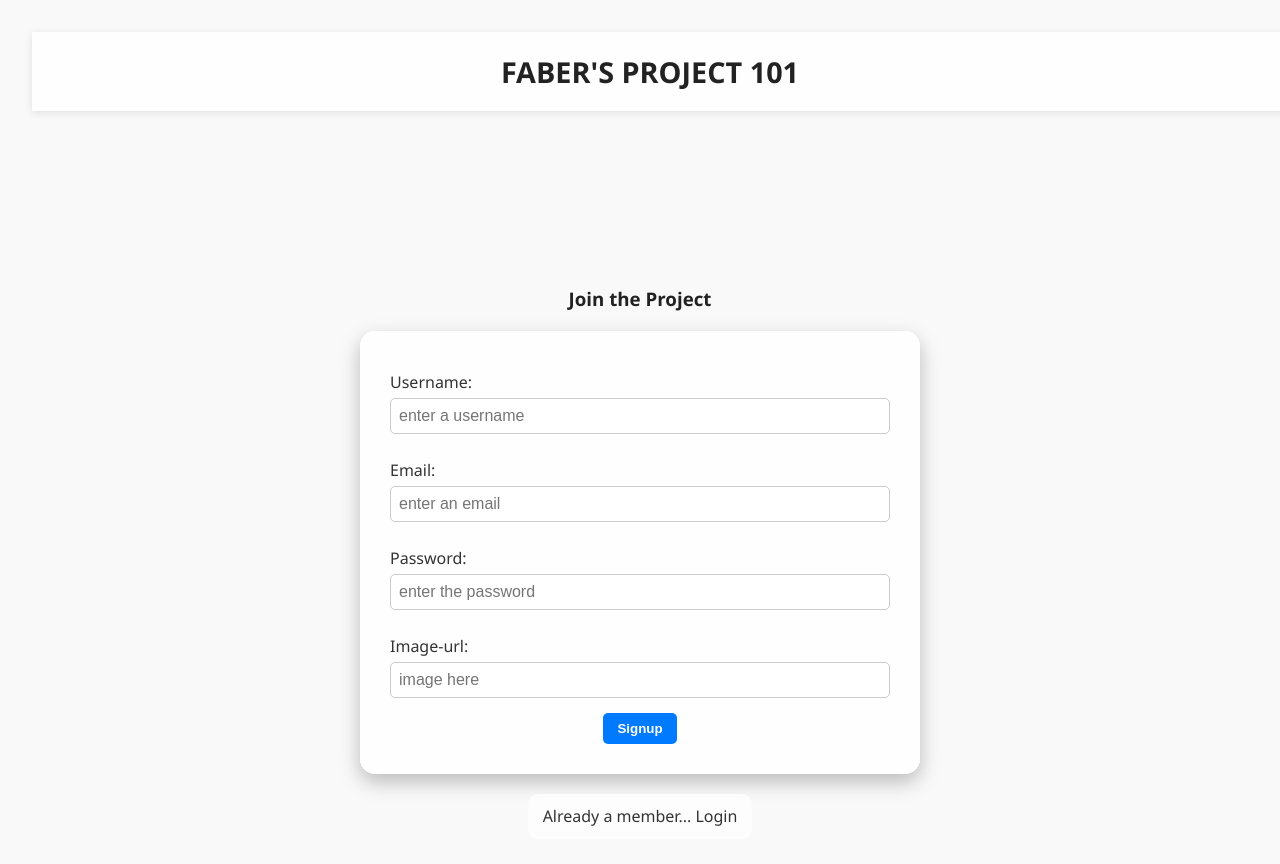
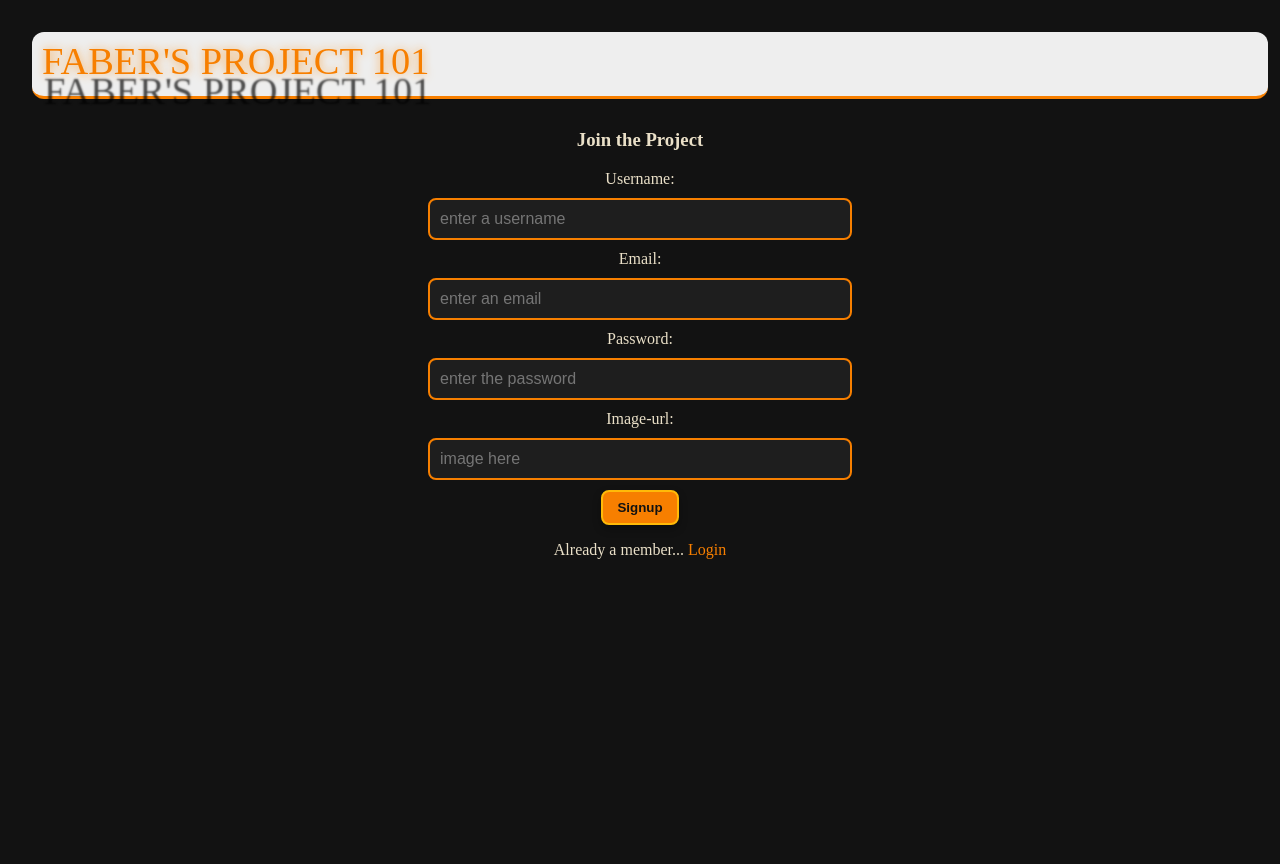
Before and after one commit to Leinyem/My-App-Frontend, a React (Vite) app: page / in a window 1280 px wide. Shown: the top 864 px of the page. After the commit the page ends 800 px from the top, so only its background shows below. Built offline with nearby package versions, Linux system fonts and the light colour scheme.

Commit message:
delete and create weird....

```diff
--- a/src/App.css
+++ b/src/App.css
@@ -4,184 +4,83 @@
   padding: 2rem;
   text-align: center;
 }
-/* App.css */
 
 body {
   margin: 0;
   padding: 0;
-  font-family: "Segoe UI", Tahoma, Geneva, Verdana, sans-serif;
-  background-color: #f9f9f9;
-  color: #333;
+  font-family: "Merriweather", serif;
+  background-color: #121212;
+  color: #eae0c8;
 }
 
 a {
   text-decoration: none;
-  color: inherit;
+  color: #f77f00;
+  transition: color 0.3s ease;
+}
+
+a:hover {
+  color: #ffba08;
 }
 
 button {
-  background-color: #007bff;
-  color: white;
-  border: none;
-  padding: 8px 14px;
-  border-radius: 5px;
+  background-color: #f77f00;
+  color: #121212;
+  border: 2px solid #ffba08;
+  padding: 8px 14px; /* Botones más pequeños */
+  border-radius: 8px;
   cursor: pointer;
   font-weight: bold;
-  transition: background-color 0.3s ease;
+  transition: background-color 0.3s ease, border-color 0.3s ease,
+    box-shadow 0.3s ease, transform 0.2s ease;
+  box-shadow: 0 4px 8px rgba(0, 0, 0, 0.3);
 }
 
 button:hover {
-  background-color: #0056b3;
+  background-color: #ffba08;
+  border-color: #f77f00;
+  box-shadow: 0 6px 12px rgba(0, 0, 0, 0.5);
+  transform: translateY(-3px);
 }
 
-textarea {
-  width: 100%;
+textarea,
+input {
+  width: 50%;
+  max-width: 400px;
+  margin: 10px auto;
+  display: block;
   padding: 10px;
-  margin-top: 10px;
   font-size: 1rem;
-  border-radius: 5px;
-  border: 1px solid #ccc;
-  resize: vertical;
+  border-radius: 8px;
+  border: 2px solid #f77f00;
+  background-color: #1e1e1e;
+  color: #eae0c8;
 }
 
-input {
-  padding: 8px;
-  font-size: 1rem;
-  border-radius: 5px;
-  border: 1px solid #ccc;
+textarea:focus,
+input:focus {
+  outline: none;
+  border-color: #ffba08;
+  box-shadow: 0 0 8px #ffba08;
 }
 
 .book-page,
 .edit-page,
-.create-page,
-.login-page {
-  max-width: 700px;
-  margin: 30px auto;
+.create-page {
+  max-width: 500px;
+  margin: 40px auto;
   padding: 20px;
-  background-color: white;
-  border-radius: 10px;
-  box-shadow: 0 0 10px rgba(0, 0, 0, 0.05);
+  background-color: #1e1e1e;
+  border: 3px solid #f77f00;
+  box-shadow: 0 4px 12px rgba(0, 0, 0, 0.7);
+  text-align: center;
+  animation: fadeIn 0.8s ease-in-out;
 }
 
-h1,
-h2,
-h3,
-h4 {
-  color: #222;
-}
-
-p {
-  line-height: 1.6;
-}
-
-.card {
-  padding: 2em;
-}
-
-.read-the-docs {
-  color: #888;
-}
-
-.signup-page {
-  display: flex;
-  align-items: center;
-  justify-content: center;
-  flex-direction: column;
-}
-form {
-  display: flex;
-  align-items: center;
-  justify-content: center;
-  flex-direction: column;
-}
-form label {
-  margin: 10px;
-}
-
-.errorMessage {
-  color: red;
-}
-
-.signup-page {
-  min-height: 100vh;
-  display: flex;
-  flex-direction: column;
-  justify-content: center;
-  align-items: center;
-  /*background-image: url('/background.jpg');*/ /* asegúrate de tener esta imagen en public */
-  background-size: cover;
-  background-position: center;
-  padding: 20px;
-}
-
-.signup-page form {
-  background-color: rgba(255, 255, 255, 0.92);
-  padding: 30px;
-  border-radius: 15px;
-  box-shadow: 0 8px 20px rgba(0, 0, 0, 0.25);
-  max-width: 500px;
-  width: 100%;
-}
-
-.signup-page label {
-  display: flex;
-  flex-direction: column;
-  text-align: left;
-  width: 100%;
-  margin-bottom: 15px;
-}
-
-.signup-page input {
-  margin-top: 5px;
-}
-
-.signup-page h3 {
-  margin-bottom: 20px;
-  color: #222;
-}
-
-.signup-page p {
-  margin-top: 20px;
-  background-color: rgba(255, 255, 255, 0.75);
-  padding: 10px 15px;
-  border-radius: 10px;
-}
-
-nav {
-  position: relative;
-  width: 100%;
-  background-color: #ffffffcc;
-  padding: 20px 20px;
-  box-shadow: 0 2px 8px rgba(0, 0, 0, 0.1);
-  margin-bottom: 30px;
-}
-
-nav h1 {
-  margin: 0;
-  text-align: center;
-  font-size: 1.8rem;
-  font-weight: bold;
-  padding-right: 20px;
-}
-
-nav button {
-  position: absolute;
-  right: 40px;
-  top: 50%;
-  transform: translateY(-50%);
-}
-.login-page {
-  max-width: 500px;
-  margin: 60px auto;
-  padding: 30px;
-  background-color: rgba(255, 255, 255, 0.9);
-  border-radius: 15px;
-  box-shadow: 0 8px 16px rgba(0, 0, 0, 0.2);
-}
 @keyframes fadeIn {
   from {
     opacity: 0;
-    transform: translateY(20px);
+    transform: translateY(10px);
   }
   to {
     opacity: 1;
@@ -189,20 +88,47 @@ nav button {
   }
 }
 
+nav {
+  position: relative;
+  width: 100%;
+  background-color: #2c3e50;
+  padding: 20px;
+  border-bottom: 3px solid #f77f00;
+  margin-bottom: 30px;
+  border-radius: 12px;
+}
+
+nav h1 {
+  margin: 0;
+  position: relative;
+  top: -3px;
+  text-align: center;
+  font-size: 2.4rem;
+  font-weight: normal;
+  color: #f77f00;
+  text-shadow: 2px 30px 2px rgba(0, 0, 0, 0.7), 0 0 10px #f6a64b;
+}
+
 .profile-page {
   max-width: 800px;
   margin: 60px auto;
   padding: 30px;
-  background-color: rgba(255, 255, 255, 0.9);
+  background-color: #1e1e1e;
   border-radius: 15px;
-  box-shadow: 0 8px 16px rgba(0, 0, 0, 0.2);
-  animation: fadeIn 0.8s ease-in-out;
+  border: 3px solid #f77f00;
+  box-shadow: 0 8px 16px rgba(0, 0, 0, 0.7);
   text-align: center;
 }
 
 .profile-page h2 {
-  font-size: 2rem;
+  font-size: 2.5rem;
   margin-bottom: 20px;
+  color: #f77f00;
+  text-align: left;
+  font-weight: bold;
+  border-bottom: 2px solid #ffba08;
+  padding-bottom: 10px;
+  font-family: "Merriweather", serif;
 }
 
 .profile-page .profile-img {
@@ -211,59 +137,109 @@ nav button {
   height: 150px;
   object-fit: cover;
   margin-bottom: 20px;
+  border: 3px solid #f77f00;
 }
 
-.profile-page button {
-  background-color: #007bff;
-  color: white;
-  border: none;
-  padding: 8px 14px;
-  border-radius: 5px;
-  cursor: pointer;
-  font-weight: bold;
-  transition: background-color 0.3s ease;
-  margin-top: 10px;
+.profile-page .book-list-container {
+  display: grid;
+  grid-template-areas:
+    "created archive"
+    "borrowed borrowed";
+  gap: 20px;
 }
 
-.profile-page button:hover {
-  background-color: #0056b3;
+.profile-page .book-list.created {
+  grid-area: created;
+}
+
+.profile-page .book-list.borrowed {
+  grid-area: borrowed;
+}
+
+.profile-page .book-list.archive {
+  grid-area: archive;
 }
 
 .profile-page .book-list {
   display: flex;
-  justify-content: center;
+  flex-direction: column;
+  align-items: center;
   gap: 20px;
-  flex-wrap: wrap;
+  flex: 1;
 }
 
 .profile-page .book-list div {
-  background-color: #fff;
+  background-color: #003049;
   padding: 20px;
   border-radius: 10px;
-  box-shadow: 0 0 10px rgba(0, 0, 0, 0.1);
-  width: 250px;
+  border: 2px solid #f77f00;
+  box-shadow: 0 4px 12px rgba(0, 0, 0, 0.7);
+  width: 100%;
+  max-width: 250px;
   text-align: left;
+  transition: transform 0.3s ease, box-shadow 0.3s ease;
+}
+
+.profile-page .book-list div:hover {
+  transform: translateY(-5px);
+  box-shadow: 0 6px 16px rgba(0, 0, 0, 0.8);
 }
 
 .profile-page .book-list h3 {
   font-size: 1.5rem;
   margin-bottom: 10px;
+  color: #ffba08;
 }
 
 .profile-page .book-list button {
-  background-color: #28a745;
+  background-color: #f77f00;
   margin-top: 10px;
+  color: #121212;
+  border: 2px solid #ffba08;
+  padding: 6px 10px; /* Botones más pequeños */
+  transition: transform 0.2s ease, box-shadow 0.2s ease;
+}
+
+.profile-page .book-list button.delete {
+  margin-left: auto; /* Mueve el botón Delete a la derecha */
 }
 
 .profile-page .book-list button:hover {
-  background-color: #218838;
+  background-color: #ffba08;
+  border-color: #f77f00;
+  transform: translateY(-3px);
+  box-shadow: 0 4px 12px rgba(0, 0, 0, 0.5);
 }
 
 .profile-page .book-list .show-more {
-  background-color: #ffc107;
-  color: #333;
+  background-color: #f77f00;
+  color: #121212;
+  border: 2px solid #ffba08;
 }
 
 .profile-page .book-list .show-more:hover {
-  background-color: #e0a800;
+  background-color: #ffba08;
+  border-color: #f77f00;
 }
+
+.book-page .paragraph-item {
+  margin-bottom: 20px;
+  padding: 15px;
+  background-color: #1e1e1e;
+  border-radius: 8px;
+  border: 2px solid #f77f00;
+  box-shadow: 0 4px 8px rgba(0, 0, 0, 0.3);
+}
+
+.book-page .paragraph-item:hover {
+  box-shadow: 0 6px 12px rgba(0, 0, 0, 0.5);
+}
+
+.quote-text {
+  font-family: "Georgia", serif;
+  font-size: 1.5rem;
+  font-style: italic;
+  color: #f77f00;
+  text-align: center;
+  margin-bottom: 20px;
+}
--- a/src/components/Navbar.jsx
+++ b/src/components/Navbar.jsx
@@ -1,14 +1,35 @@
 import { useContext } from "react";
 import { AuthContext } from "../contexts/AuthContext";
+import { Link } from "react-router-dom";
 
 export const Navbar = () => {
   const { isLoggedIn, handleLogout } = useContext(AuthContext);
 
+  console.log("Navbar - isLoggedIn:", isLoggedIn);
+
   return (
-    <nav className="navbar">
-      <h1>FABER'S PROJECT 101</h1>
+    <nav
+      className="navbar"
+      style={{
+        backgroundColor: "#eee",
+        padding: "10px",
+        display: "flex",
+        justifyContent: "space-between",
+        alignItems: "center",
+      }}
+    >
+      <h1 style={{ margin: 0 }}>FABER'S PROJECT 101</h1>
 
-      {isLoggedIn ? <button onClick={handleLogout}>Logout</button> : undefined}
+      {isLoggedIn && (
+        <div style={{ display: "flex", gap: "10px" }}>
+          <Link to="/profile">
+            <button style={{ backgroundColor: "orange" }}>Profile</button>
+          </Link>
+          <button style={{ backgroundColor: "red" }} onClick={handleLogout}>
+            Logout
+          </button>
+        </div>
+      )}
     </nav>
   );
 };
--- a/src/pages/Book.jsx
+++ b/src/pages/Book.jsx
@@ -36,13 +36,13 @@ const Book = () => {
 
         setLikedParagraphs((prevState) => ({
           ...prevState,
-          [paragraphId]: true, // "liked!"
+          [paragraphId]: true,
         }));
 
         setBook((prevBook) => ({
           ...prevBook,
-          paragraph: prevBook.paragraph.map(
-            (para) => (para._id === paragraphId ? res.data.paragraph : para) // "para"  could be pizza
+          paragraph: prevBook.paragraph.map((para) =>
+            para._id === paragraphId ? res.data.paragraph : para
           ),
         }));
       })
@@ -77,13 +77,13 @@ const Book = () => {
   }
 
   if (!book) {
-    return <p>Loading book details...</p>;
+    return <p className="loading-text">Loading book details...</p>;
   }
 
   return (
-    <div>
+    <div className="book-page">
       {book.paragraph.map((para) => (
-        <div key={para._id}>
+        <div key={para._id} className="paragraph-item">
           <p>{para.text}</p>
           <button
             onClick={() => handleLikeParagraph(para._id)}
--- a/src/pages/CreateBook.jsx
+++ b/src/pages/CreateBook.jsx
@@ -10,7 +10,10 @@ export const CreateBookPage = () => {
 
   return (
     <div>
-      <h2> Here goes the SKing's quote</h2>
+      <h2 className="quote-text">
+        "Your intuition knows what to write, so get out of the way." - Ray
+        Bradbury
+      </h2>{" "}
       <form
         onSubmit={(event) => {
           const newBook = {
--- a/src/pages/LogInPage.jsx
+++ b/src/pages/LogInPage.jsx
@@ -63,7 +63,7 @@ const LogInPage = () => {
       {errorMessage ? <p className="errorMessage">{errorMessage}</p> : null}
 
       <p>
-        New here...? <Link to="/">SignUp</Link>
+        Story wanderer? <Link to="/">Join the Book People</Link>
       </p>
     </div>
   );
--- a/src/pages/NotFoundPage.jsx
+++ b/src/pages/NotFoundPage.jsx
@@ -1,9 +1,27 @@
-import React from 'react'
+import React from "react";
 
 const NotFoundPage = () => {
   return (
-    <div>NotFoundPage</div>
-  )
-}
+    <div style={{ textAlign: "center", marginTop: "50px" }}>
+      <a
+        href="https://www.youtube.com/watch?v=_SBQvd6vY9s"
+        target="_blank"
+        rel="noopener noreferrer"
+      >
+        <img
+          src="/Gandalf.png"
+          alt="Not Found"
+          style={{
+            maxWidth: "70%",
+            height: "auto",
+            borderRadius: "8px",
+            cursor: "pointer",
+          }}
+        />
+        <p>Redirect, you fools.</p>
+      </a>
+    </div>
+  );
+};
 
-export default NotFoundPage
+export default NotFoundPage;
```
Also changed, not shown: src/pages/ProfilePage.jsx (+12 -13 lines), public/Gandalf.png (added).
